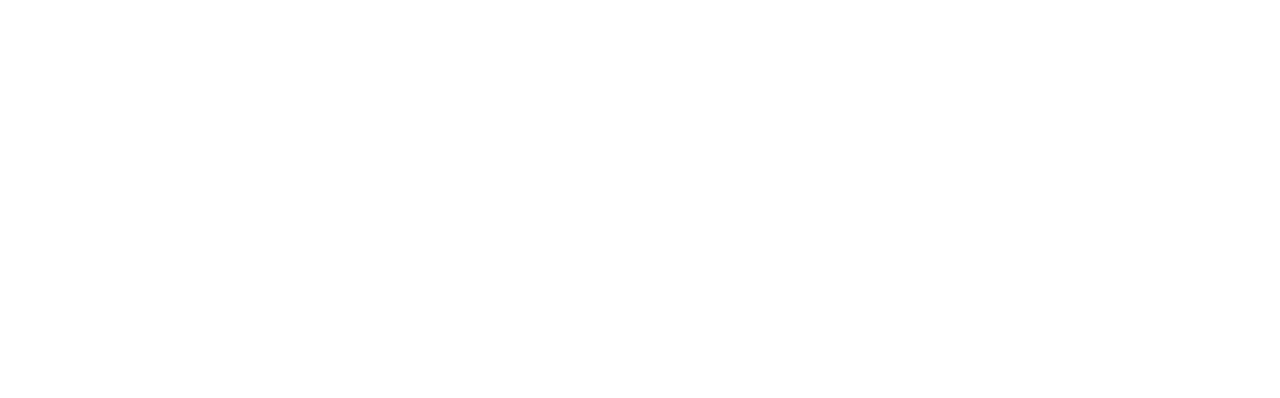
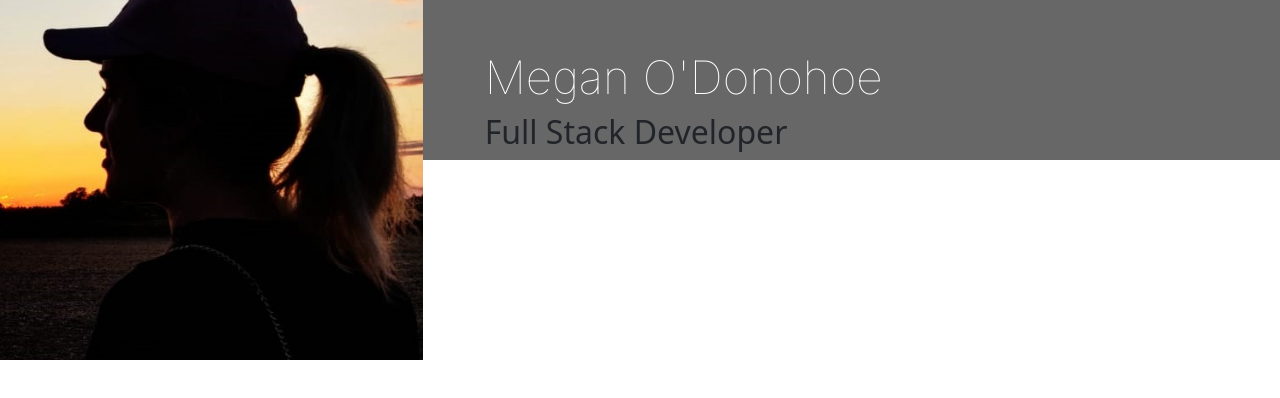
Before and after one commit to modonohoe/resume, a plain HTML site: page index.html in a window 1280 px wide. Drawn offline with nearby package versions, Linux system fonts and the light colour scheme.

Commit message:
Style title

```diff
--- a/assets/css/style.css
+++ b/assets/css/style.css
@@ -0,0 +1,36 @@
+@import url('https://fonts.googleapis.com/css2?family=Barlow:100,200,300,400,500,600,700|Inter:100,200,300,400,500,600,700');
+
+/* ------------------Colors */
+
+.bg-color-name-title {
+    background-color: #676767;
+}
+
+/* ------------------Heading */
+
+header {
+    margin: 0;
+}
+
+.heading {
+    margin-left: 50px;
+}
+
+.logo {
+    background: url("../images/megan.jpg");
+    background-position: center;
+    background-repeat: no-repeat;
+    background-size: cover;
+    min-height: 360px;
+    transition: all .5s ease-in-out;
+    -moz-transition: all .5s ease-in-out;
+    -webkit-transition: all .5s ease-in-out;
+}
+
+.name {
+    font-family: "Inter", sans-serif;
+    font-weight: 100;
+    font-size: 46px;
+    margin-top: 50px;
+    color: white;
+}
--- a/index.html
+++ b/index.html
@@ -16,10 +16,23 @@
       integrity="sha384-QYIZto+st3yW+o8+5OHfT6S482Zsvz2WfOzpFSXMF9zqeLcFV0/wlZpMtyFcZALm"
       crossorigin="anonymous"
     />
+    <link rel="stylesheet" href="assets/css/style.css" type="text/css" />
     <title>Megan</title>
   </head>
   <body>
-    <header></header>
+    <header>
+      <div class="row">
+        <a href="index.html" class="col-md-4 logo"> </a>
+        <div class="col-md-8">
+          <div class="row bg-color-name-title">
+            <div class="col heading">
+              <h1 class="name">Megan O'Donohoe</h1>
+              <h2 class="title">Full Stack Developer</h2>
+            </div>
+          </div>
+        </div>
+      </div>
+    </header>
     <section></section>
     <footer></footer>
   </body>
```
Also changed, not shown: assets/images/megan.jpg (added).
